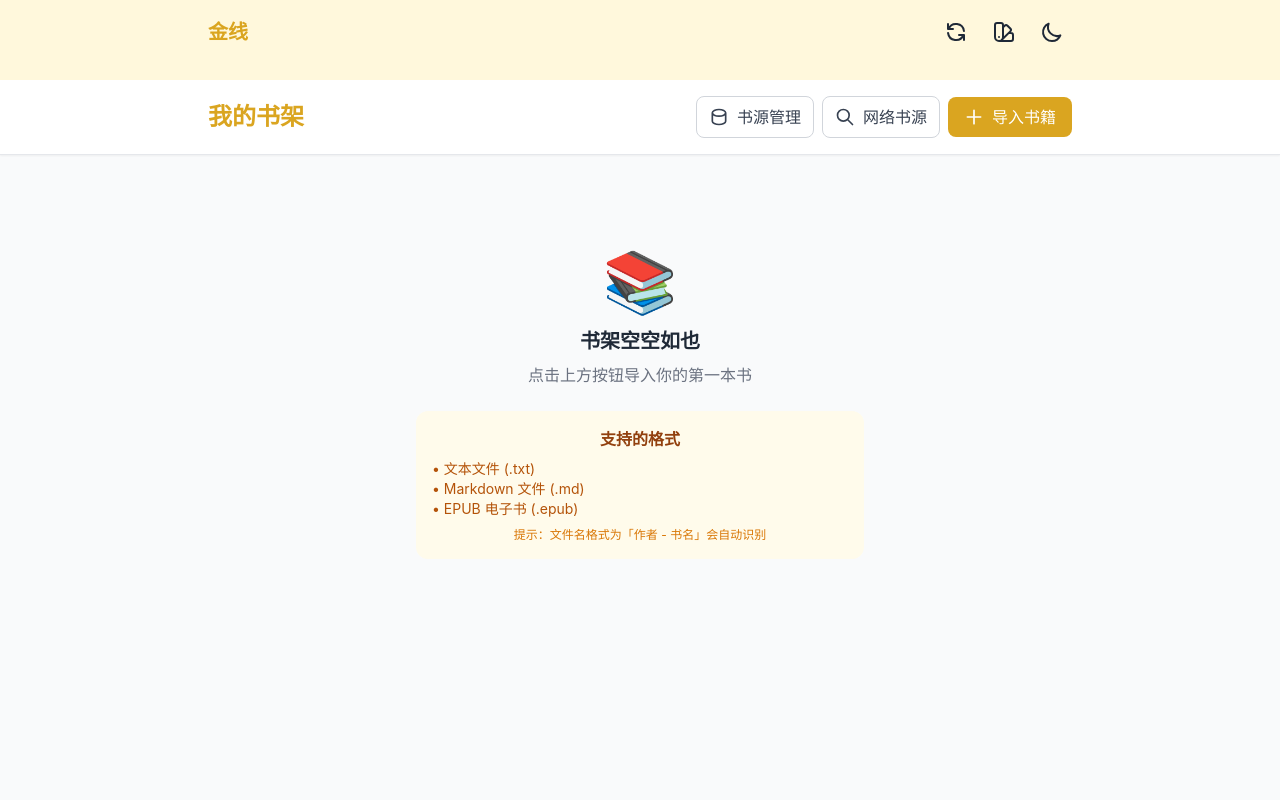
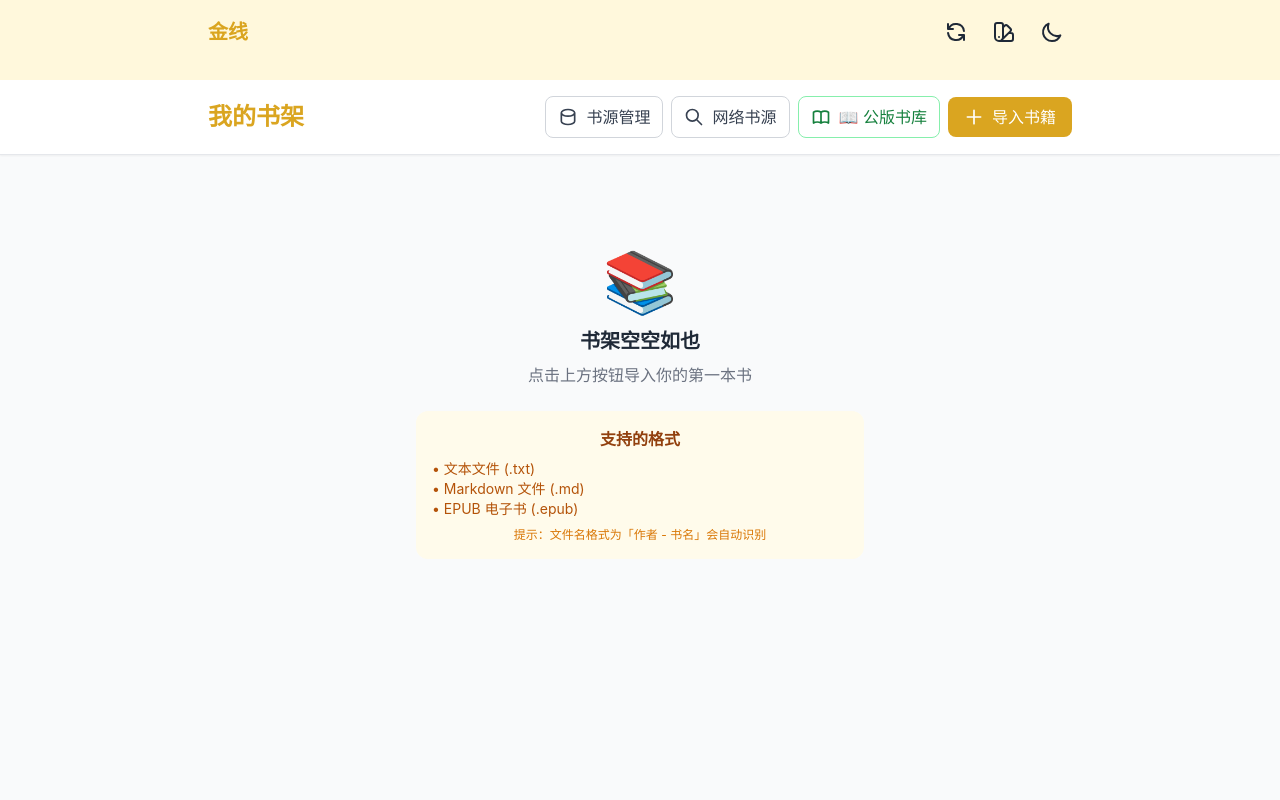
Before and after one commit to zhaojunjie1572/golden-thread, a React (Vite) app: page /books in a window 1280 px wide. Shown: the top 800 px of the page. Built offline with nearby package versions, Linux system fonts and the light colour scheme.

Commit message:
fix: 添加公版书库按钮和渲染逻辑
- 在书架页面添加强制绿色边框的公版书库按钮
- 添加 BuiltInLibrary 组件渲染逻辑
- 修复按钮点击后无法显示公版书库的问题

```diff
--- a/src/components/BookView.tsx
+++ b/src/components/BookView.tsx
@@ -131,6 +131,15 @@ export default function BookView() {
                   <path strokeLinecap="round" strokeLinejoin="round" strokeWidth={2} d="M21 21l-6-6m2-5a7 7 0 11-14 0 7 7 0 0114 0z" />
                 </svg>
                 网络书源
+              </button>
+              <button
+                onClick={() => setShowBuiltInLibrary(true)}
+                className="flex items-center gap-2 px-3 py-2 rounded-lg border border-green-300 dark:border-green-600 text-green-700 dark:text-green-300 hover:bg-green-50 dark:hover:bg-green-900/30"
+              >
+                <svg className="w-5 h-5" fill="none" stroke="currentColor" viewBox="0 0 24 24">
+                  <path strokeLinecap="round" strokeLinejoin="round" strokeWidth={2} d="M12 6.253v13m0-13C10.832 5.477 9.246 5 7.5 5S4.168 5.477 3 6.253v13C4.168 18.477 5.754 18 7.5 18s3.332.477 4.5 1.253m0-13C13.168 5.477 14.754 5 16.5 5c1.747 0 3.332.477 4.5 1.253v13C19.832 18.477 18.247 18 16.5 18c-1.746 0-3.332.477-4.5 1.253" />
+                </svg>
+                📖 公版书库
               </button>
               <button
                 onClick={() => fileInputRef.current?.click()}
@@ -284,6 +293,16 @@ export default function BookView() {
           onClose={() => setShowOnlineSearch(false)}
         />
       )}
+
+      {showBuiltInLibrary && (
+        <BuiltInLibrary
+          onClose={() => setShowBuiltInLibrary(false)}
+          onSelectBook={(book) => {
+            setSelectedBook(book);
+            setShowBuiltInLibrary(false);
+          }}
+        />
+      )}
     </div>
   );
 }
```
